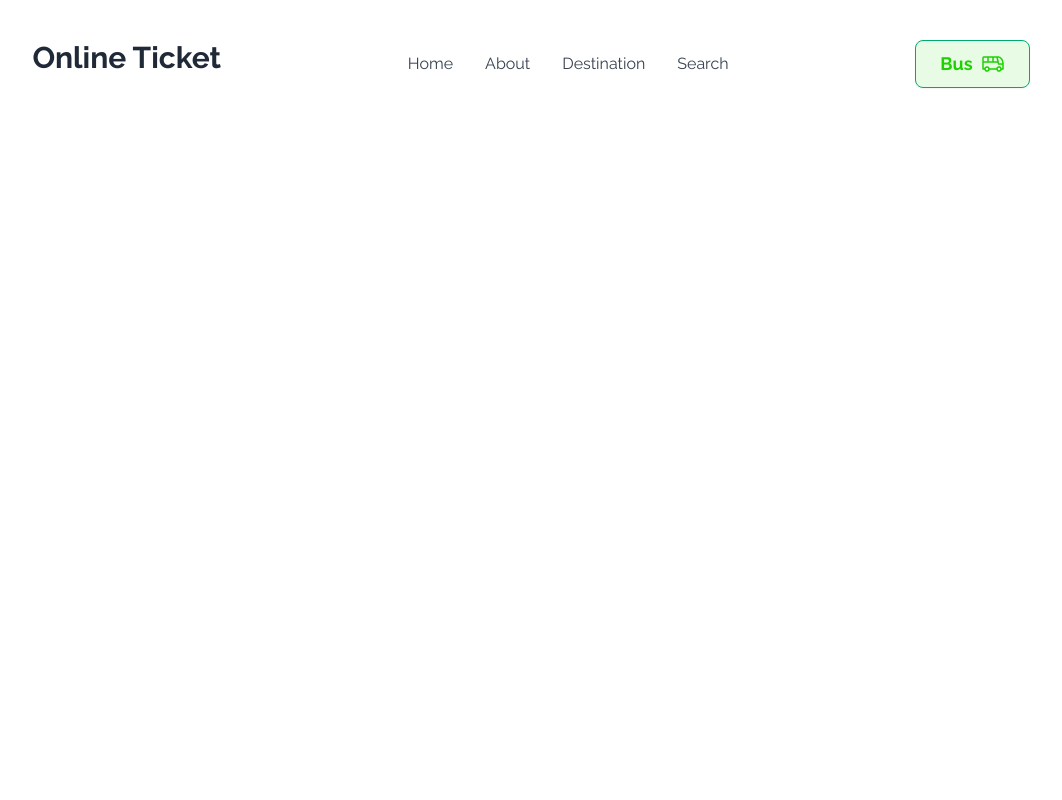
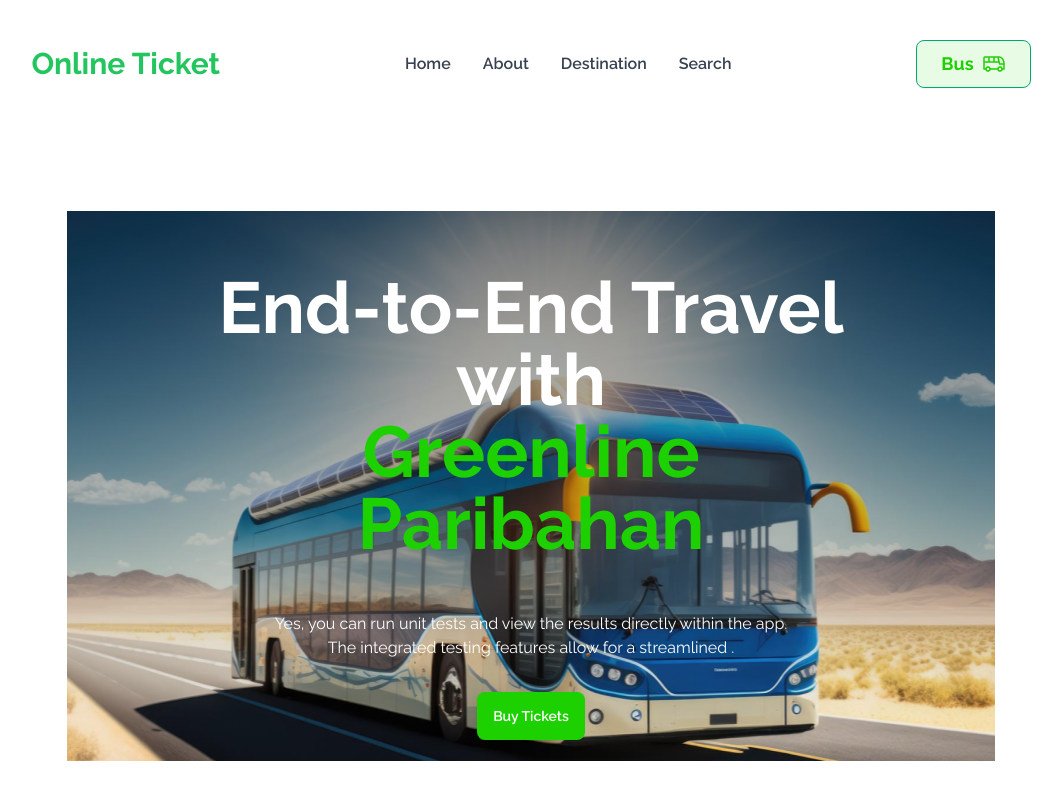
Before and after one commit to tausifislamsheik/Online-Tickets, a plain HTML site: page index.html in a window 1280 px wide. Shown: the whole page, without its empty margins (109-1171 px from the left). Drawn offline with nearby package versions, Linux system fonts and the light colour scheme.

Commit message:
banner & text added

```diff
--- a/index.html
+++ b/index.html
@@ -13,19 +13,39 @@
 <body class="font-raleway">
     <header class="mx-12 mt-10">
         <!-- nav section  -->
-         <div class="flex justify-around">
-            <h3 class="text-3xl font-bold">Online Ticket</h3>
-            <ul class="flex gap-8 cursor-pointer items-center text-gray-700">
-                <li>Home</li>
-                <li>About</li>
-                <li>Destination</li>
-                <li>Search</li>
+         <section>
+            <div class="flex justify-around items-center">
+                <h3 class="text-3xl font-bold text-green-500">Online Ticket</h3>
+                <ul class="flex gap-8 cursor-pointer text-gray-700 font-semibold">
+                    <li class="hover:text-green-500 ">Home</li>
+                    <li class="hover:text-green-500">About</li>
+                    <li class="hover:text-green-500">Destination</li>
+                    <li class="hover:text-green-500">Search</li>
                 </ul>
                 <button class="btn  btn-success bg-[#1dd1001a] hover:bg-[#1dd1001a] px-6">
                     <span class="text-[#1DD100] font-bold text-lg">Bus</span>
                     <img src="images/bus-icon.png" alt="">
                   </button>
              </div>
+         </section>
+         <!-- banner section  -->
+         <section class="mx-32">
+
+            <div
+            class="bg-no-repeat bg-center "
+            style="background-image: url(images/banner.png);">
+            <div class="hero-overlay bg-opacity-60"></div>
+            <div class="hero-content text-center">
+              <div class="w-full items-center flex flex-col space-y-8 justify-center p-32 mt-10 ">
+                <h1 class="mb-5 text-7xl font-bold text-white">End-to-End Travel with <br> <span class="text-[#1DD100]">Greenline Paribahan</span></h1>
+                <p class="mb-5 text-white">
+                    Yes, you can run unit tests and view the results directly within the app. <br> The integrated testing features allow for a streamlined .
+                </p>
+                <button class="btn btn-primary bg-[#1DD100] text-white hover:bg-[#1DD100] border-none">Buy Tickets</button>
+              </div>
+            </div>
+          </div>
+         </section>
     </header>
     <main></main>
     <footer></footer>
```
Lines whose indentation alone changed are shown as unchanged.
